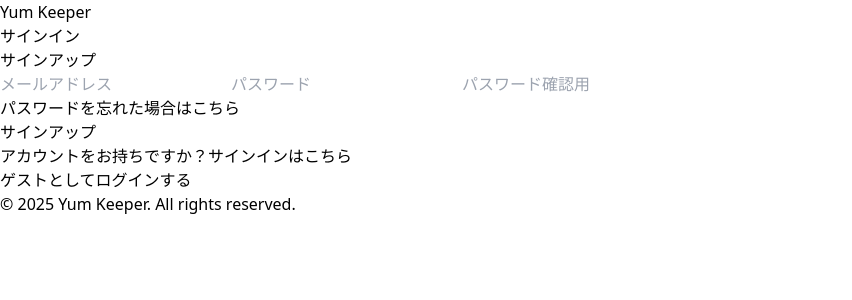
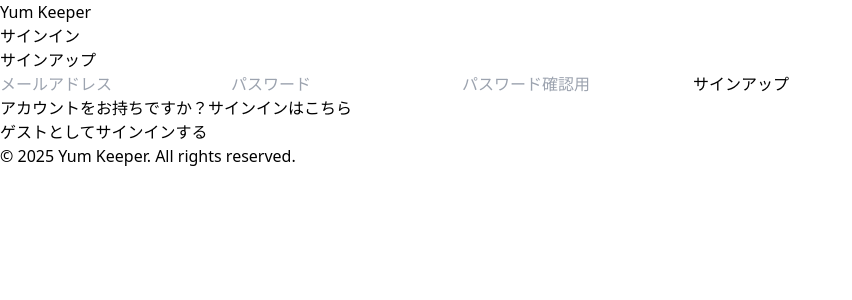
Before and after one commit to y4tk8/yumkeeper_frontend, a Next.js app: page /signup in a window 1280 px wide. Shown: the top 300 px of the page, without its empty margins (0-852 px from the left). Built offline with nearby package versions, Linux system fonts and the light colour scheme.

Commit message:
fix: 「パスワードを忘れた場合はこちら」の記述を削除

```diff
--- a/src/app/(auth)/signup/page.tsx
+++ b/src/app/(auth)/signup/page.tsx
@@ -11,12 +11,6 @@ export default function SingUpPage() {
         <InputField type="email" placeholder="メールアドレス" />
         <InputField type="password" placeholder="パスワード" />
         <InputField type="password" placeholder="パスワード確認用" />
-
-        <p className="text-sm text-gray-600">
-          <Link href="/forgot-password" className="text-blue-600 hover:underline">
-            パスワードを忘れた場合はこちら
-          </Link>
-        </p>
 
         <Button type="submit" fullWidth>
           サインアップ
@@ -36,7 +30,7 @@ export default function SingUpPage() {
       </div>
 
       <Button variant="outline" fullWidth>
-        ゲストとしてログインする
+        ゲストとしてサインインする
       </Button>
     </div>
   );
```
